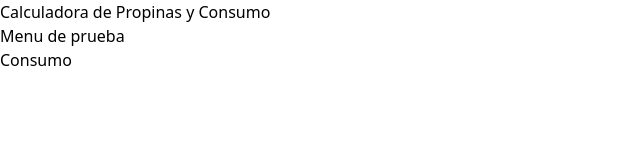
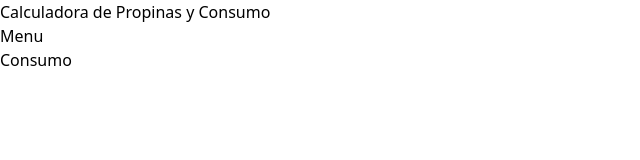
Before and after one commit to devmeps/calculadora_propinasTS, a React (Vite) app: page / in a window 1280 px wide. Shown: the top 160 px of the page, without its empty margins (0-640 px from the left). Built offline with nearby package versions, Linux system fonts and the light colour scheme.

Commit message:
retorno al cambio original

```diff
--- a/src/App.tsx
+++ b/src/App.tsx
@@ -15,7 +15,7 @@ function App() {
 
       <main className=" max-w-7xl mx-auto py-20 grid md:grid-cols-2">
         <div>
-        <h2>Menu de prueba </h2>
+        <h2>Menu</h2>
         </div>
         <div>
         <h2>Consumo</h2>
```
